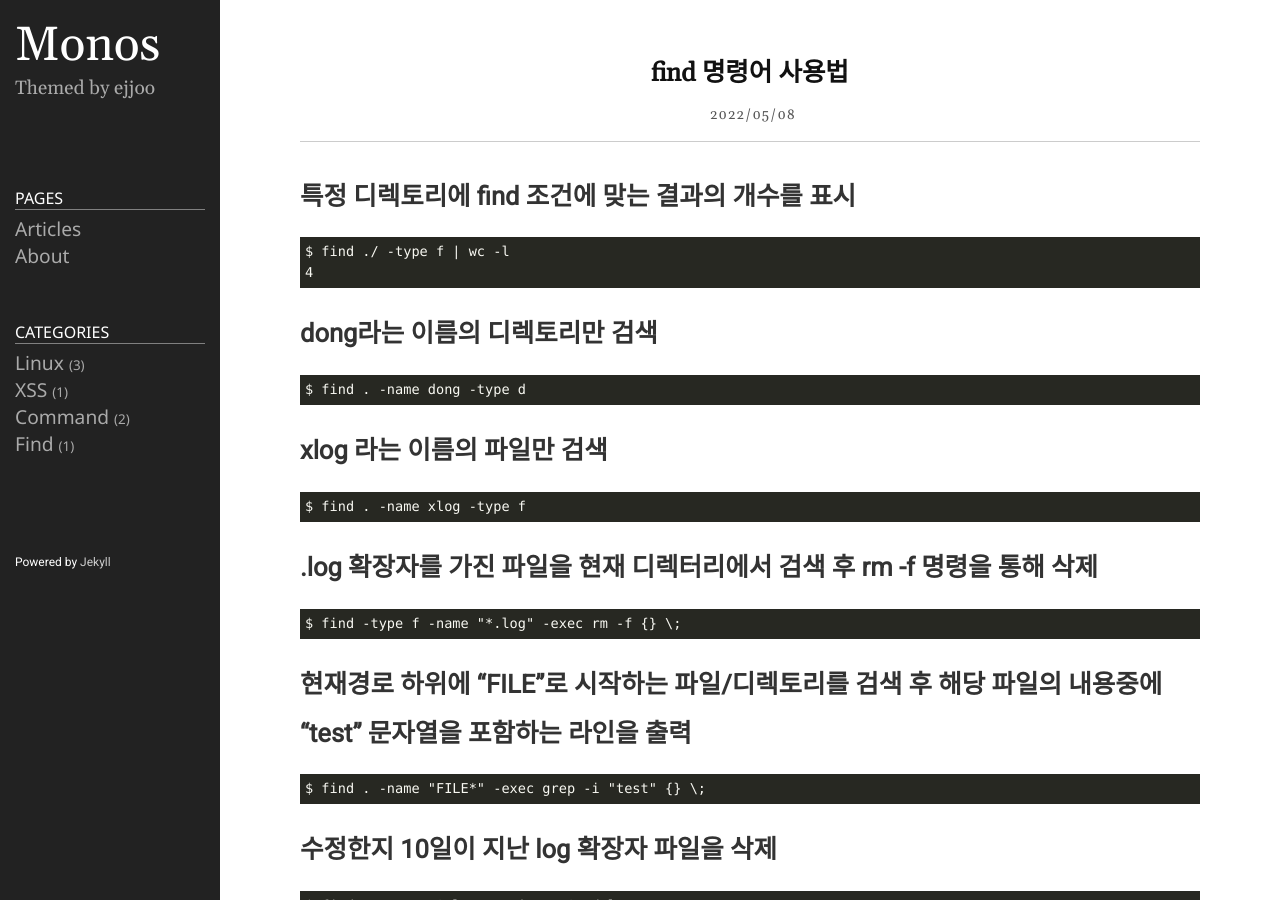
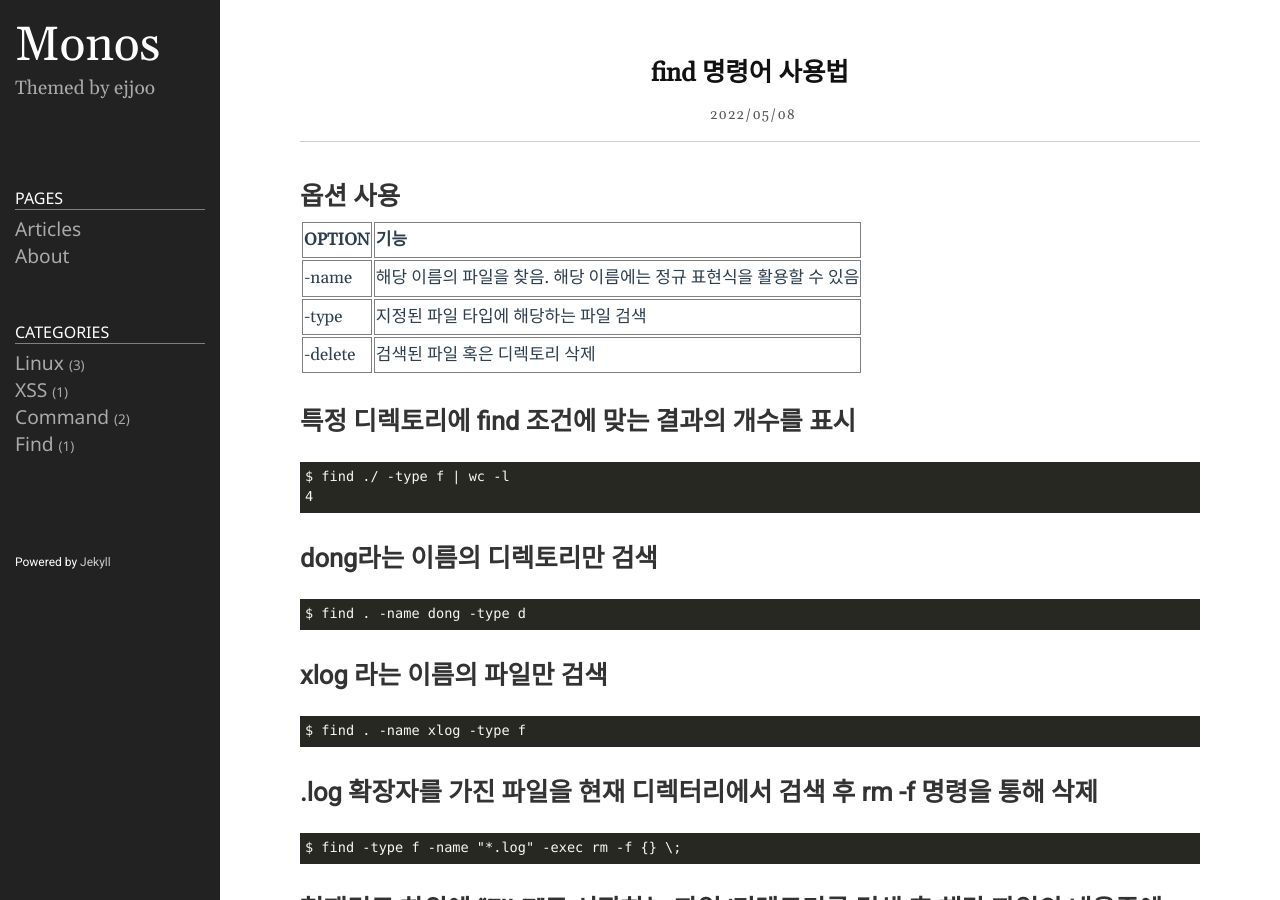
Before and after one commit to testall0836/testall0836.github.io, a Jekyll site: the page built from _posts/2022-05-08-post.markdown, in a window 1280 px wide and 900 px high. Built offline with Jekyll 4.4.1, drawn with Linux system fonts in a browser that asks for light colours.

Commit message:
update post

```diff
--- a/_posts/2022-05-08-post.markdown
+++ b/_posts/2022-05-08-post.markdown
@@ -6,7 +6,13 @@ categories: command linux find
 ---
 
 
+## 옵션 사용
 
+| OPTION   |      기능     |
+|----------|:--------------|
+| -name        |      해당 이름의 파일을 찾음. 해당 이름에는 정규 표현식을 활용할 수 있음             |
+| -type        |      지정된 파일 타입에 해당하는 파일 검색             |
+| -delete        |      검색된 파일 혹은 디렉토리 삭제             |
 
 ## 특정 디렉토리에 find 조건에 맞는 결과의 개수를 표시
 
```
